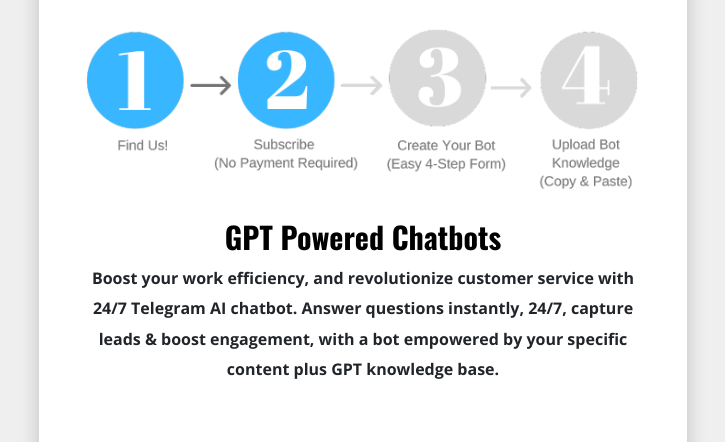
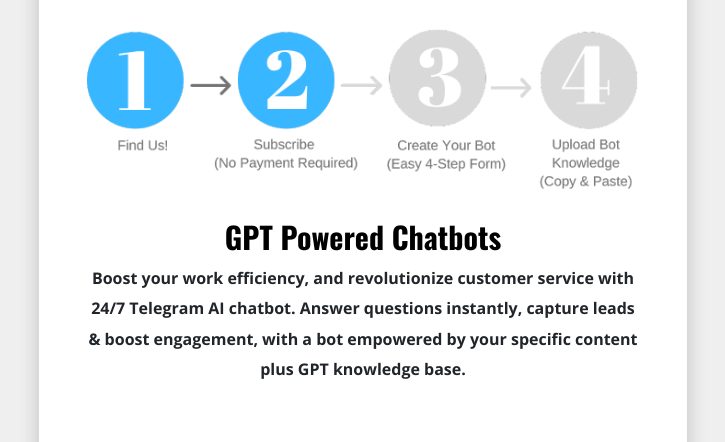
Before and after one commit to darideveloper/bot-army, a plain HTML site: page telegram-customer-service-chatbot-landing/index.html in a window 1280 px wide. Shown: the part 275-717 px from the top of the page, without its empty margins (277-1002 px from the left). Drawn offline with nearby package versions, Linux system fonts and the light colour scheme; some packages are replaced by stand-ins of ours; a script that the page names is missing.

Commit message:
feat (landing): update texts

```diff
--- a/telegram-customer-service-chatbot-landing/index.html
+++ b/telegram-customer-service-chatbot-landing/index.html
@@ -61,7 +61,7 @@
             <h1>GPT Powered Chatbots</h1>
 
             <p>
-              Boost your work efficiency, and revolutionize customer service with 24/7 Telegram AI chatbot. Answer questions instantly,  24/7, capture leads & boost engagement, with a bot empowered by your specific content plus GPT knowledge base.
+              Boost your work efficiency, and revolutionize customer service with 24/7 Telegram AI chatbot. Answer questions instantly, capture leads & boost engagement, with a bot empowered by your specific content plus GPT knowledge base.
             </p>
 
             <div class="blue-content">
```
